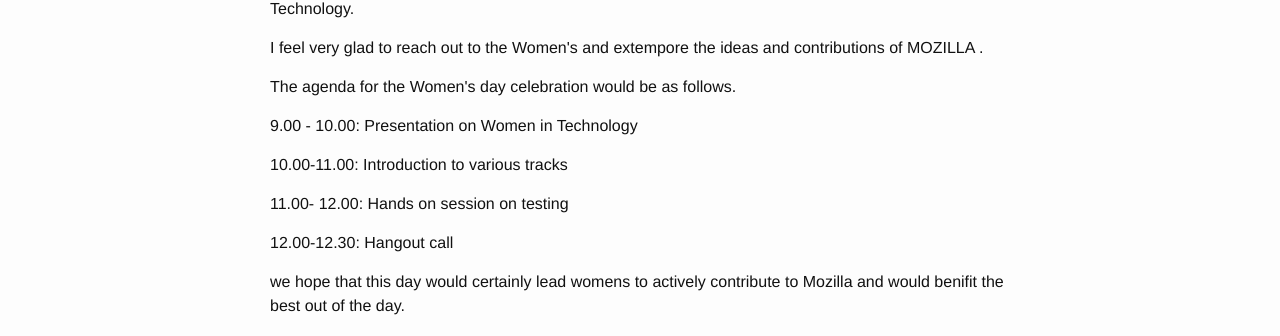
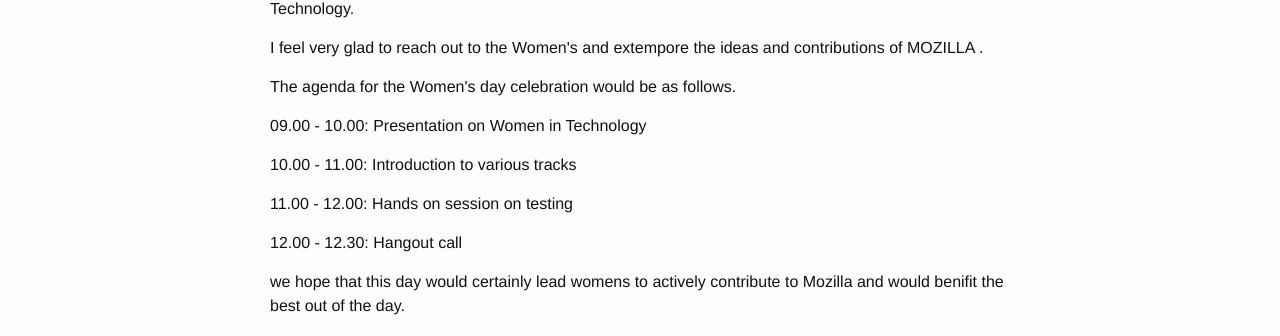
Before and after one commit to MozillaTN/snsct, a Jekyll site: the page built from docs/_posts/2017-03-08-call -for-womens-day-celebration.md, in a window 1280 px wide. Shown: the part 685-1021 px from the top of the page. Built offline with Jekyll 4.4.1, drawn with Linux system fonts in a browser that asks for light colours; comment, search, counter and statistics services are not loaded.

Commit message:
Update 2017-03-08-call -for-womens-day-celebration.md

```diff
--- a/docs/_posts/2017-03-08-call -for-womens-day-celebration.md
+++ b/docs/_posts/2017-03-08-call -for-womens-day-celebration.md
@@ -23,10 +23,10 @@ categories: "event"
 
 <p>The agenda for the Women's day celebration would be as follows.</p>
 
-<p>9.00 - 10.00: Presentation on Women in Technology</p>
-<p>10.00-11.00:  Introduction to various tracks</p>
-<p>11.00- 12.00: Hands on session on testing</p>
-<p>12.00-12.30: Hangout call</p>
+<p>09.00 - 10.00: Presentation on Women in Technology</p>
+<p>10.00 - 11.00:  Introduction to various tracks</p>
+<p>11.00 - 12.00: Hands on session on testing</p>
+<p>12.00 - 12.30: Hangout call</p>
 
 <p>we hope that this day would certainly lead womens to actively contribute to Mozilla and would benifit the best out of the day.</p>
 
```
